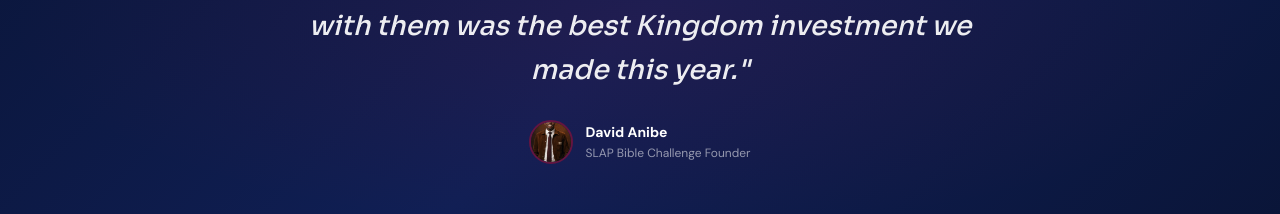
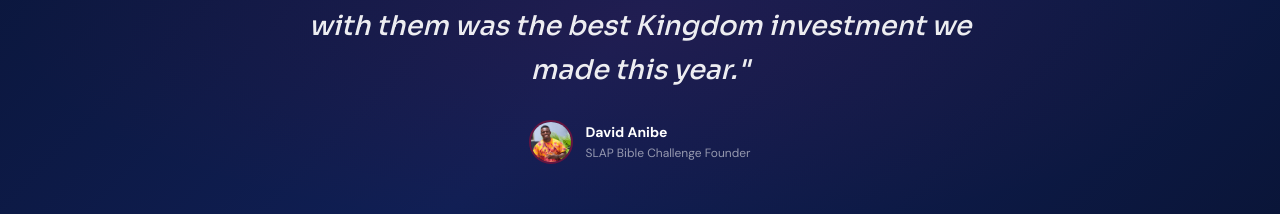
Before and after one commit to Anibe007/SLAP_BIBLE-PATTERN-CHALLENGE, a React (Vite) app in the folder web-client/: page /partner in a window 1280 px wide. Shown: the part 2564-2778 px from the top of the page. Built offline with nearby package versions, Linux system fonts and the light colour scheme.

Commit message:
feat(about): update pioneer photo in about me section

```diff
--- a/web-client/src/pages/Partner.jsx
+++ b/web-client/src/pages/Partner.jsx
@@ -392,7 +392,7 @@ export default function Partner() {
               <img
                 src="/david-anibe.jpg"
                 alt="David Anibe"
-                style={{ width: '44px', height: '44px', borderRadius: '50%', objectFit: 'cover', border: '2px solid rgba(178,13,48,0.5)' }}
+                style={{ width: '44px', height: '44px', borderRadius: '50%', objectFit: 'cover', objectPosition: 'top', border: '2px solid rgba(178,13,48,0.5)' }}
                 onError={e => { e.target.style.display = 'none'; }}
               />
               <div style={{ textAlign: 'left' }}>
```
Also changed, not shown: web-client/public/david-anibe.jpg.
